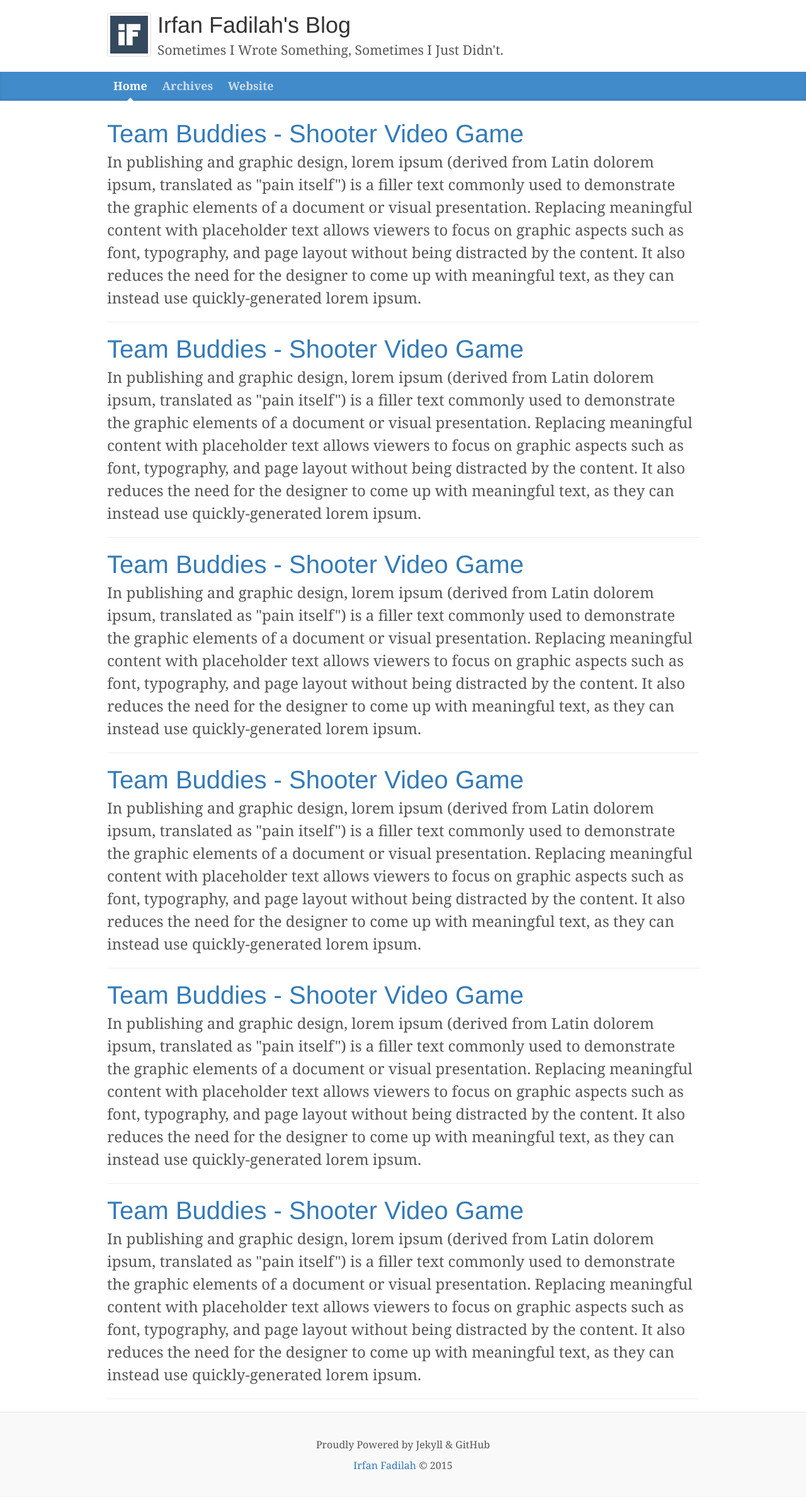
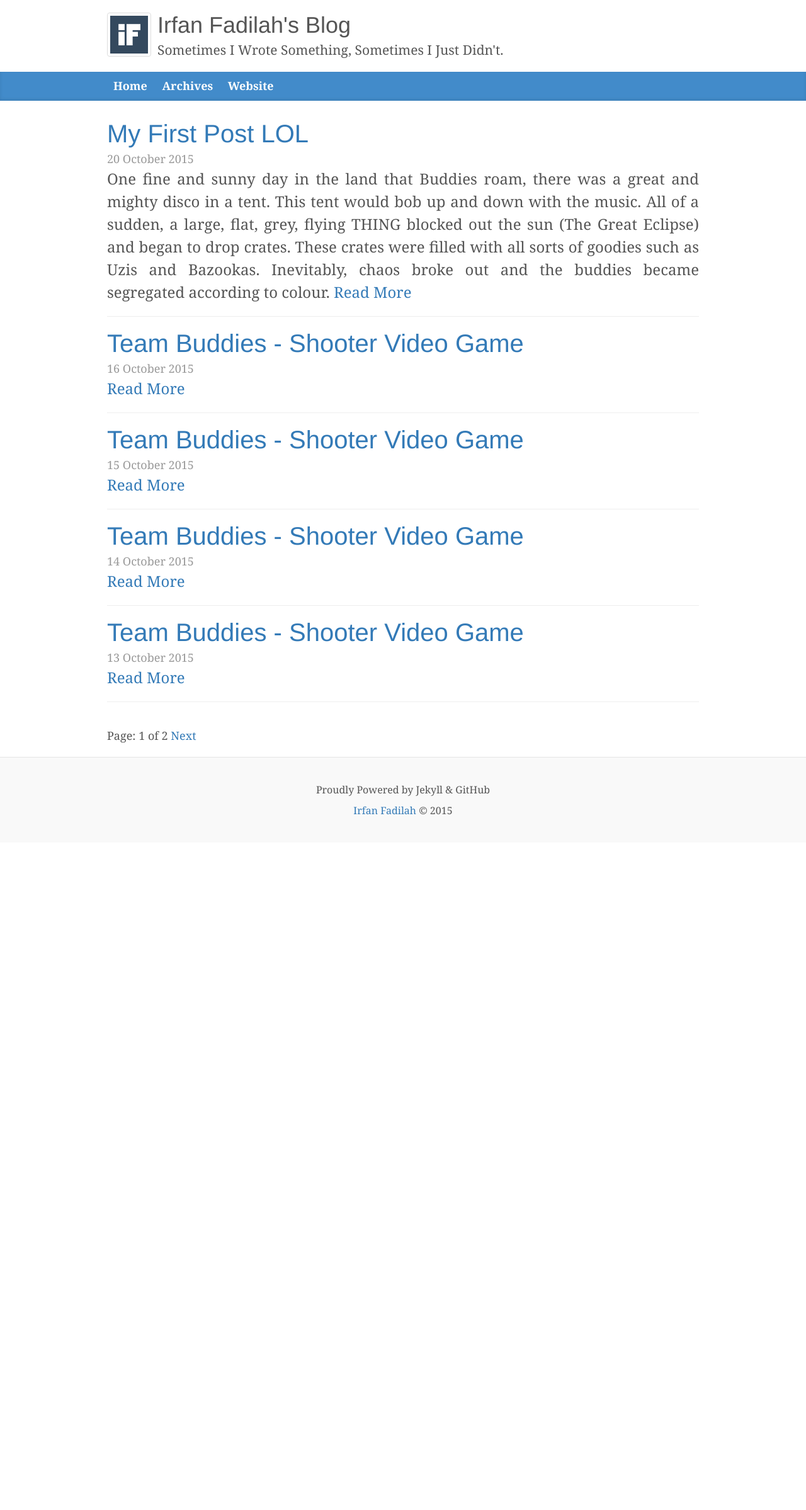
Before and after one commit to irfanfadilah/irfanfadilah.github.io, a Jekyll site: the page built from index.html, in a window 1280 px wide. Shown: the whole page at 63% size. Built offline with Jekyll 4.4.1, drawn with Linux system fonts in a browser that asks for light colours; the list of posts is cut into pages by our own code; after the commit the page ends 1358 px from its top, so only the background shows below that.

Commit message:
second phase

```diff
--- a/Gemfile
+++ b/Gemfile
@@ -1,3 +1,4 @@
 source 'https://rubygems.org'
 ruby '2.2.3'
 gem 'github-pages'
+gem 'rouge'
--- a/_config.yml
+++ b/_config.yml
@@ -1 +1,3 @@
 timezone: "Asia/Jakarta"
+highlighter: "rouge"
+paginate: 5
--- a/_layouts/default.html
+++ b/_layouts/default.html
@@ -4,12 +4,13 @@
     <meta charset="utf-8">
     <meta http-equiv="X-UA-Compatible" content="IE=edge">
     <meta name="viewport" content="width=device-width, initial-scale=1">
-    <meta name="description" content="">
     <meta name="author" content="Irfan Fadilah">
-    <link rel="icon" href="/images/irfan-fadilah-logo.png">
-    <title>{{ page.title }}</title>
+    <link rel="shortcut icon" type="image/x-icon" href="/images/irfan-fadilah-logo.png">
+    <link rel="apple-touch-icon" type="image/png" href="/images/irfan-fadilah-logo.png">
+    <title>{{ page.title }} Irfan Fadilah's Blog</title>
+    <meta name="description" content="{{ page.description }}">
     <link href="/stylesheets/bootstrap.min.css" rel="stylesheet">
-    <link href="/stylesheets/blog.css" rel="stylesheet">
+    <link href="/stylesheets/irfan-fadilah-blog.css" rel="stylesheet">
   </head>
   <body>
     <div class="blog-header">
@@ -25,18 +26,14 @@
     <div class="blog-masthead">
       <div class="container">
         <nav class="blog-nav">
-          <a class="blog-nav-item active" href="/">Home</a>
+          <a class="blog-nav-item" href="/">Home</a>
           <a class="blog-nav-item" href="/archives.html">Archives</a>
           <a class="blog-nav-item" href="http://www.irfanfadilah.com/" target="_blank">Website</a>
         </nav>
       </div>
     </div>
-    <div class="container">
-      <div class="row">
-        <div class="col-sm-12 blog-main">
-          {{ content }}
-        </div><!-- /.blog-main -->
-      </div><!-- /.row -->
+    <div class="container blog-main">
+      {{ content }}
     </div><!-- /.container -->
     <footer class="blog-footer">
       <p>Proudly Powered by Jekyll & GitHub</p>
--- a/_layouts/post.html
+++ b/_layouts/post.html
@@ -2,7 +2,5 @@
 layout: default
 ---
 <div class="blog-post">
-<!--   <h2 class="blog-post-title">Post Title Here</h2>
-  <p class="blog-post-meta">January 1, 2014 by <a href="#">Mark</a></p> -->
   {{ content }}
 </div><!-- /.blog-post -->
--- /dev/null
+++ b/_posts/2015-10-20-my-first-post.html
@@ -0,0 +1,37 @@
+---
+layout: post
+title: My First Post LOL
+description: One fine and sunny day in the land that Buddies roam, there was a great and mighty disco in a tent. This tent would bob up and down with the music. All of a sudden, a large, flat, grey, flying THING blocked out the sun (The Great Eclipse) and began to drop crates. These crates were filled with all sorts of goodies such as Uzis and Bazookas. Inevitably, chaos broke out and the buddies became segregated according to colour.
+---
+<h1 class="blog-post-title">{{ page.title }}</h1>
+<span class="blog-post-meta">Published on {{ page.date }}</span>
+<div class="blog-post-content">
+<p>
+{% post_url 2015-10-11-team-buddies %}
+One fine and sunny day in the land that Buddies roam, there was a great and mighty disco in a tent. This tent would bob up and down with the music. All of a sudden, a large, flat, grey, flying THING blocked out the sun (The Great Eclipse) and began to drop crates. These crates were filled with all sorts of goodies such as Uzis and Bazookas. Inevitably, chaos broke out and the buddies became segregated according to colour.
+</p>
+{% highlight ruby %}
+def show
+  @widget = Widget(params[:id])
+  respond_to do |format|
+    format.html # show.html.erb
+    format.json { render json: @widget }
+  end
+end
+{% endhighlight %}
+<p>
+The Buddies continue to battle for supremacy across the world until they reach temples similar to Aztec designs in the jungle. It is revealed here that the mysterious craft in the sky was actually the world of the Baddies, which are similar to Buddies except for the fact that their bodies are cubes. The Baddies dropped crates in order to provoke conflict in the Buddies and then film the ensuing destruction for a popular TV show. Upon realising that the season finale of the show involves a giant laser destroying the entire Buddies' world, they hijack a rocket to the Baddies' lair and destroy both the laser and the leader of the Baddies, bringing peace and parties back again.
+</p>
+<br>
+<p>
+The game is a mix of Worms' humour and a typical real-time strategy game. Central to the game's theme is the ability of a team of buddies to stack crates in a 2×2×2 pad located in their starting area. Stacking the crates in different ways make different items when the resulting larger crate is broken; for example, a single crate on a stacking pad produces a light weapon, four crates positioned horizontally makes a heavy weapon, and filling the pad creates a vehicle. The battle toys created are based on the selected world, and there are eight original worlds, plus many special sets unlocked once players complete story mode. Most vehicles can carry two crates, but larger vehicles (and the golf cart) can carry three. Up to three additional team members can also be created by stacking crates directly on top of each other; these new "buddies" can be commanded to attack or defend a certain area or even build on the stacking pad on their own. The player can swap between any of the buddies under his or her control in order to make use of that particular unit's powers or weapons.
+</p>
+<br>
+<p>
+In addition to a stacking pad, each starting point has a large base building which can be attacked and destroyed. If a base is destroyed, the stacking pad for that team can no longer be used; this means that new members cannot be created, making destroying the base a top priority for securing victory. A team without a base is also unable to build new weapons and must rely on those dropped by the enemy or found around the map (although a fast unit can steal a weapon from an enemy pad as it is being opened).
+</p>
+<br>
+<p>
+A typical map will have various "crate drop" areas (in most cases a small area at the players base and a much larger spawn in the middle of the map), where the crates used to build weapons and team-mates fall from the sky. Most crates in the game are yellow with red borders, but yellow crates with blue borders also drop from time to time. Adding one of these to a crate formation causes the object or unit created by it to have increased abilities; for example, a higher rate of fire or range for a weapon or more hit points for a unit or vehicle. In certain maps, mega-crates also drop if certain conditions are met; these large, grey and yellow crates contain a weapon or vehicle not normally found in that particular area, and can be towed behind a Mech, but not behind other vehicles.
+</p>
+</div>
--- a/index.html
+++ b/index.html
@@ -1,11 +1,25 @@
 ---
 layout: default
-title: Irfan Fadilah's Blog
+title: Home -
+description: Sometimes I Wrote Something, Sometimes I Just Didn't.
 ---
-{% for post in site.posts %}
+{% for post in paginator.posts %}
   <h2 class="blog-post-title"><a href="{{ post.url }}">{{ post.title }}</a></h2>
+  <span class="blog-post-meta">{{ post.date | date_to_long_string }}</span>
   <div class="blog-post-content">
-    <p>In publishing and graphic design, lorem ipsum (derived from Latin dolorem ipsum, translated as "pain itself") is a filler text commonly used to demonstrate the graphic elements of a document or visual presentation. Replacing meaningful content with placeholder text allows viewers to focus on graphic aspects such as font, typography, and page layout without being distracted by the content. It also reduces the need for the designer to come up with meaningful text, as they can instead use quickly-generated lorem ipsum.</p>
+    <p>{{ post.description }} <a href="{{ post.url }}">Read More</a></p>
   </div>
   <hr>
 {% endfor %}
+
+{% if paginator.total_pages > 1 %}
+  <div class="pagination">
+    {% if paginator.previous_page %}
+      <a href="{{ paginator.previous_page_path }}" class="previous">Previous</a>
+    {% endif %}
+    <span class="page_number">Page: {{ paginator.page }} of {{ paginator.total_pages }}</span>
+    {% if paginator.next_page %}
+      <a href="{{ paginator.next_page_path }}" class="next">Next</a>
+    {% endif %}
+  </div>
+{% endif %}
--- a/stylesheets/blog.css
+++ /dev/null
@@ -1,168 +0,0 @@
-/*
- * Custom
- */
-
-/*
- * Globals
- */
-
-body {
-  font-family: Georgia, "Times New Roman", Times, serif;
-  color: #555;
-}
-
-h1, .h1,
-h2, .h2,
-h3, .h3,
-h4, .h4,
-h5, .h5,
-h6, .h6 {
-  margin-top: 0;
-  font-family: "Helvetica Neue", Helvetica, Arial, sans-serif;
-  font-weight: normal;
-  color: #333;
-}
-
-/*
- * Override Bootstrap's default container.
- */
-
-@media (min-width: 1200px) {
-  .container {
-    width: 970px;
-  }
-}
-
-/*
- * Masthead for nav
- */
-
-.blog-masthead {
-  margin-bottom: 30px;
-  background-color: #428bca;
-  -webkit-box-shadow: inset 0 -2px 5px rgba(0,0,0,.1);
-          box-shadow: inset 0 -2px 5px rgba(0,0,0,.1);
-}
-
-/* Nav links */
-.blog-nav-item {
-  position: relative;
-  display: inline-block;
-  padding: 10px;
-  font-size: 18px;
-  font-weight: bold;
-  color: #cdddeb;
-}
-.blog-nav-item:hover,
-.blog-nav-item:focus {
-  color: #fff;
-  text-decoration: none;
-}
-
-/* Active state gets a caret at the bottom */
-.blog-nav .active {
-  color: #fff;
-}
-.blog-nav .active:after {
-  position: absolute;
-  bottom: 0;
-  left: 50%;
-  width: 0;
-  height: 0;
-  margin-left: -5px;
-  vertical-align: middle;
-  content: " ";
-  border-right: 5px solid transparent;
-  border-bottom: 5px solid;
-  border-left: 5px solid transparent;
-}
-
-/*
- * Blog name and description
- */
-
-.blog-header {
-  padding-top: 20px;
-  padding-bottom: 20px;
-}
-.blog-title {
-  margin-top: 30px;
-  margin-bottom: 0;
-  font-size: 60px;
-  font-weight: normal;
-}
-.blog-description {
-  font-size: 20px;
-  color: #999;
-}
-
-/*
- * Main column and sidebar layout
- */
-
-.blog-main {
-  font-size: 18px;
-  line-height: 1.5;
-}
-
-/* Sidebar modules for boxing content */
-.sidebar-module {
-  padding: 15px;
-  margin: 0 -15px 15px;
-}
-.sidebar-module-inset {
-  padding: 15px;
-  background-color: #f5f5f5;
-  border-radius: 4px;
-}
-.sidebar-module-inset p:last-child,
-.sidebar-module-inset ul:last-child,
-.sidebar-module-inset ol:last-child {
-  margin-bottom: 0;
-}
-
-/* Pagination */
-.pager {
-  margin-bottom: 60px;
-  text-align: left;
-}
-.pager > li > a {
-  width: 140px;
-  padding: 10px 20px;
-  text-align: center;
-  border-radius: 30px;
-}
-
-/*
- * Blog posts
- */
-
-.blog-post {
-  margin-bottom: 60px;
-}
-.blog-post-title {
-  margin-bottom: 5px;
-  font-size: 40px;
-}
-.blog-post-meta {
-  margin-bottom: 20px;
-  color: #999;
-}
-.blog-post-content {
-  font-size: 24px;
-}
-
-/*
- * Footer
- */
-
-.blog-footer {
-  padding: 40px 0;
-  text-align: center;
-  background-color: #f9f9f9;
-  border-top: 1px solid #e5e5e5;
-  font-size: 16px;
-}
-.blog-footer p:last-child {
-  margin-bottom: 0;
-}
--- /dev/null
+++ b/stylesheets/irfan-fadilah-blog.css
@@ -0,0 +1,237 @@
+
+ * Custom
+ */
+
+a:hover, a:focus, a:visited {
+  text-decoration: none;
+}
+
+/*
+ * Globals
+ */
+
+body {
+  font-family: Georgia, "Times New Roman", Times, serif;
+  color: #555;
+}
+
+h1, .h1,
+h2, .h2,
+h3, .h3,
+h4, .h4,
+h5, .h5,
+h6, .h6 {
+  margin-top: 0;
+  font-family: "Helvetica Neue", Helvetica, Arial, sans-serif;
+  font-weight: normal;
+}
+
+/*
+ * Override Bootstrap's default container.
+ */
+
+@media (min-width: 1200px) {
+  .container {
+    width: 970px;
+  }
+}
+
+/*
+ * Masthead for nav
+ */
+
+.blog-masthead {
+  margin-bottom: 30px;
+  background-color: #428bca;
+  -webkit-box-shadow: inset 0 -2px 5px rgba(0,0,0,.1);
+          box-shadow: inset 0 -2px 5px rgba(0,0,0,.1);
+}
+
+/* Nav links */
+.blog-nav-item {
+  position: relative;
+  display: inline-block;
+  padding: 10px;
+  font-size: 18px;
+  font-weight: bold;
+  color: #fff;
+}
+.blog-nav-item:hover,
+.blog-nav-item:focus {
+  color: #fff;
+  text-decoration: none;
+}
+
+/* Active state gets a caret at the bottom */
+.blog-nav .active {
+  color: #fff;
+}
+.blog-nav .active:after {
+  position: absolute;
+  bottom: 0;
+  left: 50%;
+  width: 0;
+  height: 0;
+  margin-left: -5px;
+  vertical-align: middle;
+  content: " ";
+  border-right: 5px solid transparent;
+  border-bottom: 5px solid;
+  border-left: 5px solid transparent;
+}
+
+/*
+ * Blog name and description
+ */
+
+.blog-header {
+  padding-top: 20px;
+  padding-bottom: 20px;
+}
+.blog-title {
+  margin-top: 30px;
+  margin-bottom: 0;
+  font-size: 60px;
+  font-weight: normal;
+}
+.blog-description {
+  font-size: 20px;
+  color: #999;
+}
+
+/*
+ * Main column and sidebar layout
+ */
+
+.blog-main {
+  font-size: 18px;
+  line-height: 1.5;
+}
+
+/* Sidebar modules for boxing content */
+.sidebar-module {
+  padding: 15px;
+  margin: 0 -15px 15px;
+}
+.sidebar-module-inset {
+  padding: 15px;
+  background-color: #f5f5f5;
+  border-radius: 4px;
+}
+.sidebar-module-inset p:last-child,
+.sidebar-module-inset ul:last-child,
+.sidebar-module-inset ol:last-child {
+  margin-bottom: 0;
+}
+
+/* Pagination */
+.pager {
+  margin-bottom: 60px;
+  text-align: left;
+}
+.pager > li > a {
+  width: 140px;
+  padding: 10px 20px;
+  text-align: center;
+  border-radius: 30px;
+}
+
+/*
+ * Blog posts
+ */
+
+.blog-post {
+  margin-bottom: 60px;
+}
+.blog-post-title {
+  margin-bottom: 5px;
+  font-size: 40px;
+}
+.blog-post-meta {
+  margin-bottom: 20px;
+  color: #999;
+}
+.blog-post-content {
+  text-align: justify;
+  font-size: 24px;
+}
+
+/*
+ * Footer
+ */
+
+.blog-footer {
+  padding: 40px 0;
+  text-align: center;
+  background-color: #f9f9f9;
+  border-top: 1px solid #e5e5e5;
+  font-size: 16px;
+}
+.blog-footer p:last-child {
+  margin-bottom: 0;
+}
+
+/*
+ * Syntax Highlight
+ */
+
+.highlight  { background: #ffffff; }
+.highlight .c { color: #999988; font-style: italic } /* Comment */
+.highlight .err { color: #a61717; background-color: #e3d2d2 } /* Error */
+.highlight .k { font-weight: bold } /* Keyword */
+.highlight .o { font-weight: bold } /* Operator */
+.highlight .cm { color: #999988; font-style: italic } /* Comment.Multiline */
+.highlight .cp { color: #999999; font-weight: bold } /* Comment.Preproc */
+.highlight .c1 { color: #999988; font-style: italic } /* Comment.Single */
+.highlight .cs { color: #999999; font-weight: bold; font-style: italic } /* Comment.Special */
+.highlight .gd { color: #000000; background-color: #ffdddd } /* Generic.Deleted */
+.highlight .gd .x { color: #000000; background-color: #ffaaaa } /* Generic.Deleted.Specific */
+.highlight .ge { font-style: italic } /* Generic.Emph */
+.highlight .gr { color: #aa0000 } /* Generic.Error */
+.highlight .gh { color: #999999 } /* Generic.Heading */
+.highlight .gi { color: #000000; background-color: #ddffdd } /* Generic.Inserted */
+.highlight .gi .x { color: #000000; background-color: #aaffaa } /* Generic.Inserted.Specific */
+.highlight .go { color: #888888 } /* Generic.Output */
+.highlight .gp { color: #555555 } /* Generic.Prompt */
+.highlight .gs { font-weight: bold } /* Generic.Strong */
+.highlight .gu { color: #aaaaaa } /* Generic.Subheading */
+.highlight .gt { color: #aa0000 } /* Generic.Traceback */
+.highlight .kc { font-weight: bold } /* Keyword.Constant */
+.highlight .kd { font-weight: bold } /* Keyword.Declaration */
+.highlight .kp { font-weight: bold } /* Keyword.Pseudo */
+.highlight .kr { font-weight: bold } /* Keyword.Reserved */
+.highlight .kt { color: #445588; font-weight: bold } /* Keyword.Type */
+.highlight .m { color: #009999 } /* Literal.Number */
+.highlight .s { color: #d14 } /* Literal.String */
+.highlight .na { color: #008080 } /* Name.Attribute */
+.highlight .nb { color: #0086B3 } /* Name.Builtin */
+.highlight .nc { color: #445588; font-weight: bold } /* Name.Class */
+.highlight .no { color: #008080 } /* Name.Constant */
+.highlight .ni { color: #800080 } /* Name.Entity */
+.highlight .ne { color: #990000; font-weight: bold } /* Name.Exception */
+.highlight .nf { color: #990000; font-weight: bold } /* Name.Function */
+.highlight .nn { color: #555555 } /* Name.Namespace */
+.highlight .nt { color: #000080 } /* Name.Tag */
+.highlight .nv { color: #008080 } /* Name.Variable */
+.highlight .ow { font-weight: bold } /* Operator.Word */
+.highlight .w { color: #bbbbbb } /* Text.Whitespace */
+.highlight .mf { color: #009999 } /* Literal.Number.Float */
+.highlight .mh { color: #009999 } /* Literal.Number.Hex */
+.highlight .mi { color: #009999 } /* Literal.Number.Integer */
+.highlight .mo { color: #009999 } /* Literal.Number.Oct */
+.highlight .sb { color: #d14 } /* Literal.String.Backtick */
+.highlight .sc { color: #d14 } /* Literal.String.Char */
+.highlight .sd { color: #d14 } /* Literal.String.Doc */
+.highlight .s2 { color: #d14 } /* Literal.String.Double */
+.highlight .se { color: #d14 } /* Literal.String.Escape */
+.highlight .sh { color: #d14 } /* Literal.String.Heredoc */
+.highlight .si { color: #d14 } /* Literal.String.Interpol */
+.highlight .sx { color: #d14 } /* Literal.String.Other */
+.highlight .sr { color: #009926 } /* Literal.String.Regex */
+.highlight .s1 { color: #d14 } /* Literal.String.Single */
+.highlight .ss { color: #990073 } /* Literal.String.Symbol */
+.highlight .bp { color: #999999 } /* Name.Builtin.Pseudo */
+.highlight .vc { color: #008080 } /* Name.Variable.Class */
+.highlight .vg { color: #008080 } /* Name.Variable.Global */
+.highlight .vi { color: #008080 } /* Name.Variable.Instance */
+.highlight .il { color: #009999 } /* Literal.Number.Integer.Long
```
Also changed, not shown: archives.html (+4 -3 lines), Gemfile.lock.
